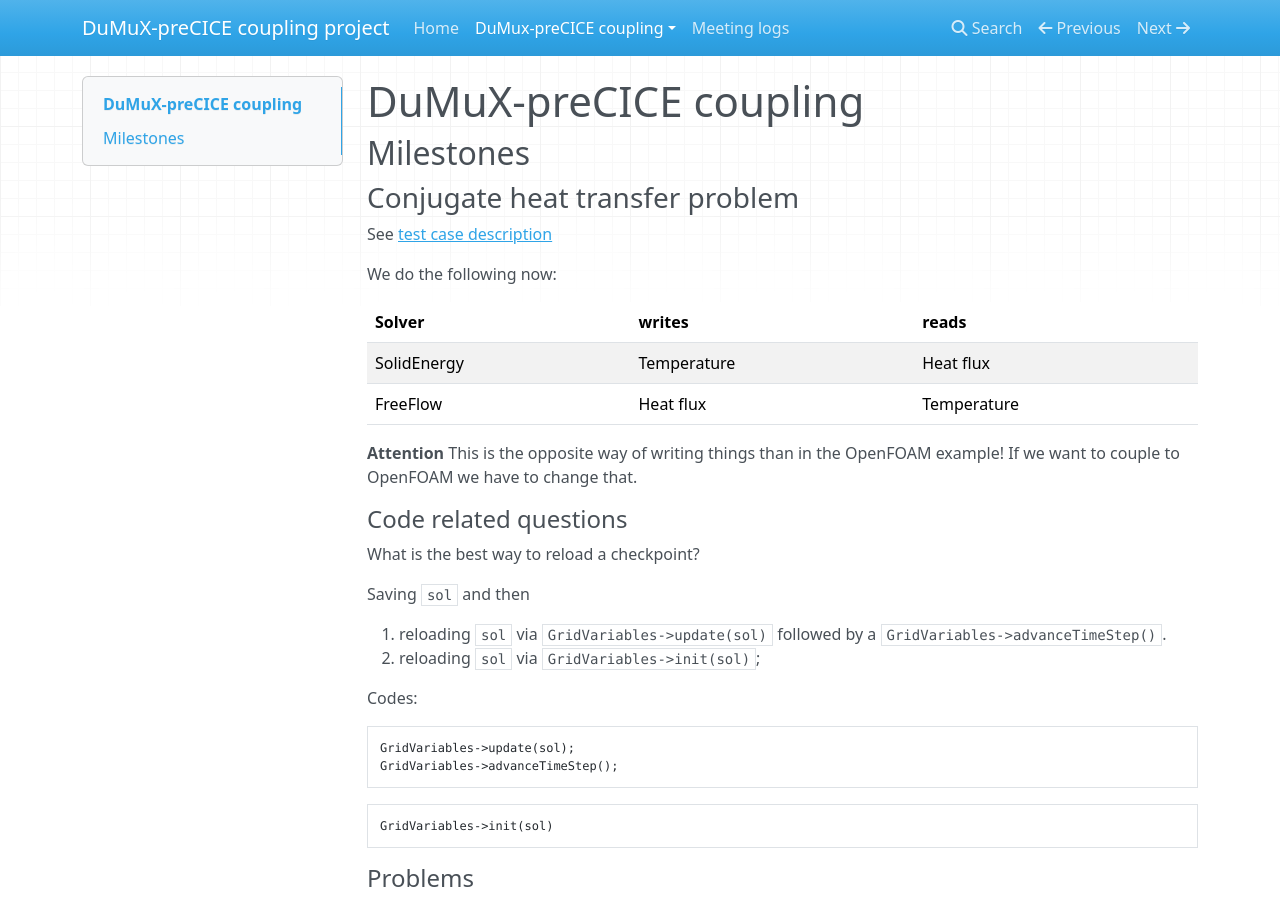
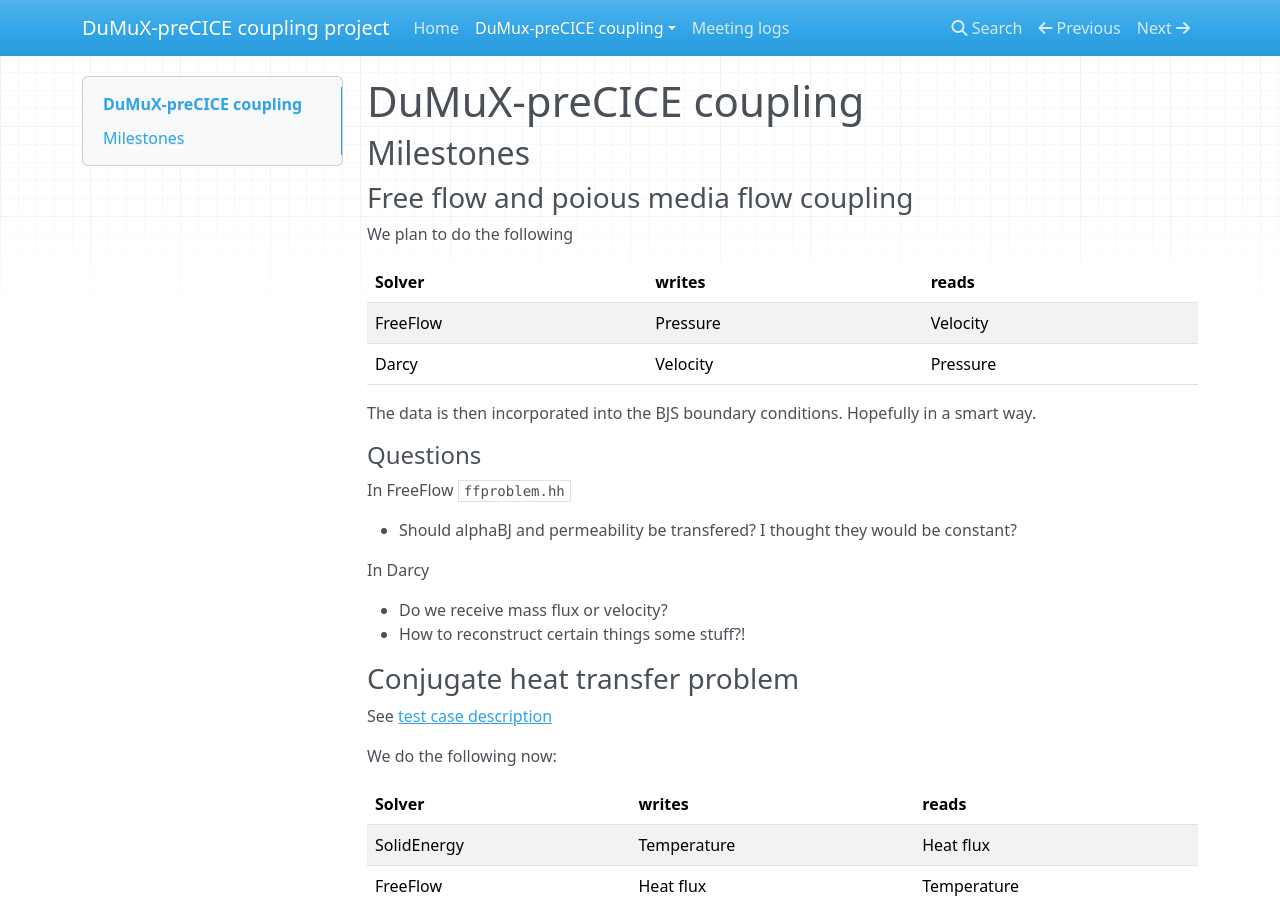
Before and after one commit to precice/dumux-adapter, an MkDocs documentation site: the page built from doc/mkdocs/dumux_precice/docs/dumux_precice_coupling.md, in a window 1280 px wide and 900 px high. Built offline with MkDocs 1.6.1, drawn with Linux system fonts in a browser that asks for light colours; nearby versions of some CDN libraries; old or Windows-style settings are respelled for this version of MkDocs.

Commit message:
[ff-pm] mild integration of precice for ff-pm testcase; Need to integrate/reconstruct boundary values properly

```diff
--- a/doc/mkdocs/dumux_precice/docs/dumux_precice_coupling.md
+++ b/doc/mkdocs/dumux_precice/docs/dumux_precice_coupling.md
@@ -1,6 +1,29 @@
 # DuMuX-preCICE coupling
 
 ## Milestones
+
+### Free flow and poious media flow coupling
+
+We plan to do the following
+
+| Solver | writes | reads |
+| ------ | ------ | ----- |
+| FreeFlow | Pressure | Velocity |
+| Darcy | Velocity | Pressure |
+
+The data is then incorporated into the BJS boundary conditions. Hopefully in a smart way.
+
+#### Questions
+
+In FreeFlow `ffproblem.hh`
+
+- Should alphaBJ and permeability be transfered? I thought they would be constant?
+
+In Darcy
+
+- Do we receive mass flux or velocity?
+- How to reconstruct certain things some stuff?!
+
 
 ### Conjugate heat transfer problem
 
```
Also changed, not shown: README.md, 6 other files.
